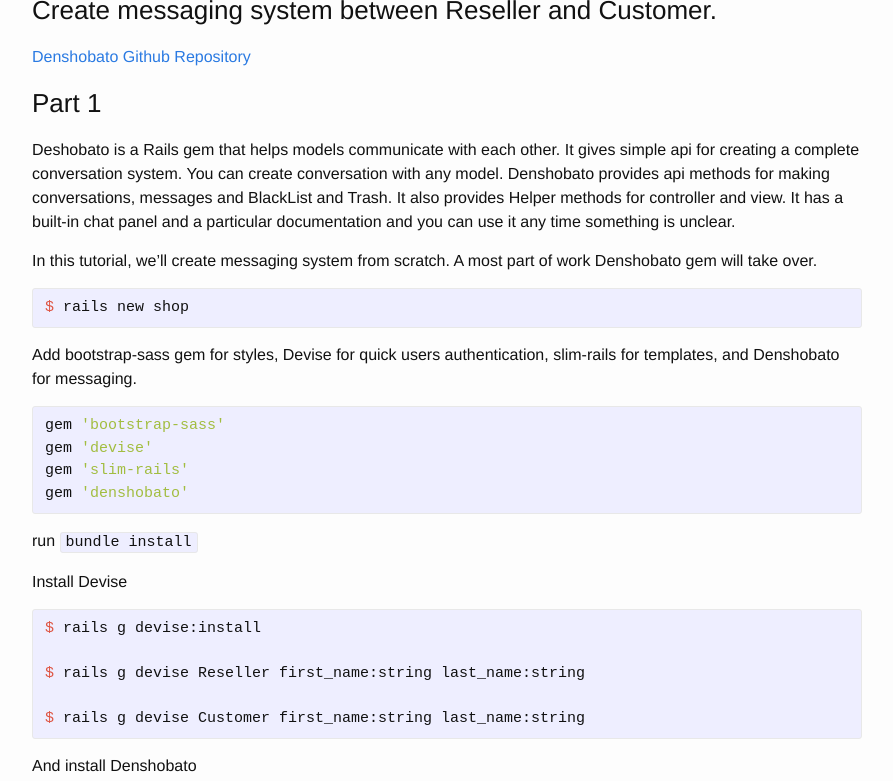
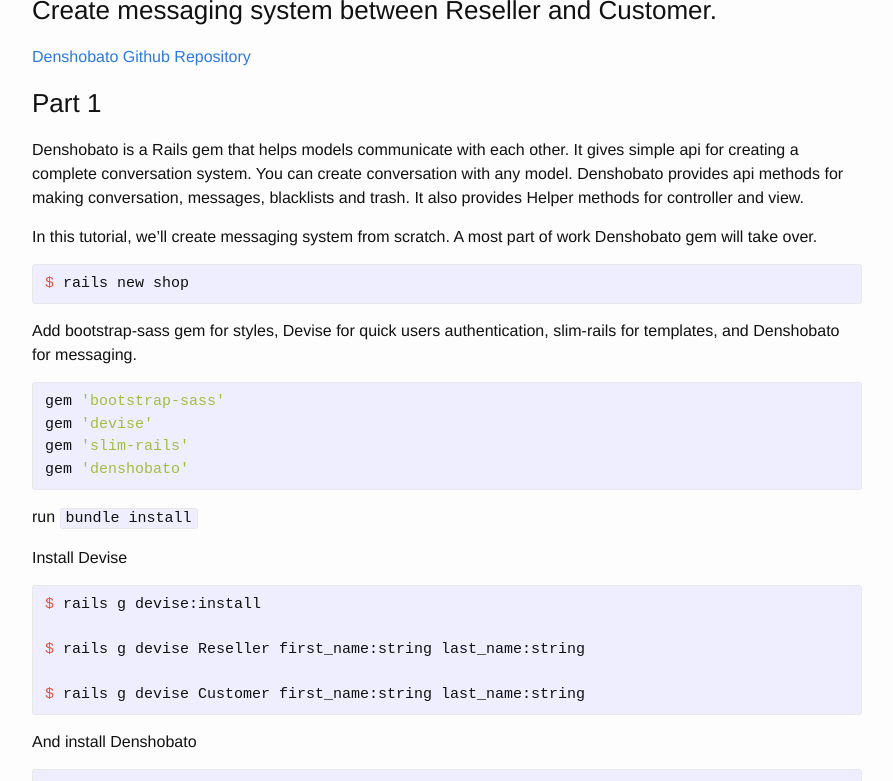
Before and after one commit to ID25/ID25.github.io, a Jekyll site: the page built from _posts/2016-03-01-make-private-dialog-between-reseller-and-customer-part-1.md, in a window 1280 px wide and 900 px high, scrolled down 620 px, cut to the strip 119-900 px from the top of the window. Shown: the whole strip, without its empty margins (193-1086 px from the left). Built offline with Jekyll 4.4.1, drawn with Linux system fonts in a browser that asks for light colours.

Commit message:
Fix text

```diff
--- a/_posts/2016-03-01-make-private-dialog-between-reseller-and-customer-part-1.md
+++ b/_posts/2016-03-01-make-private-dialog-between-reseller-and-customer-part-1.md
@@ -12,7 +12,7 @@
 
 ### Part 1
 
-Deshobato is a Rails gem that helps models communicate with each other. It gives simple api for creating a complete conversation system. You can create conversation with any model. Denshobato provides api methods for making conversations, messages and BlackList and Trash. It also provides Helper methods for controller and view. It has a built-in chat panel and a particular documentation and you can use it any time something is unclear.
+Denshobato is a Rails gem that helps models communicate with each other. It gives simple api for creating a complete conversation system. You can create conversation with any model. Denshobato provides api methods for making conversation, messages, blacklists and trash. It also provides Helper methods for controller and view.
 
 In this tutorial, we'll create messaging system from scratch. A most part of work Denshobato gem will take over.
 
```
